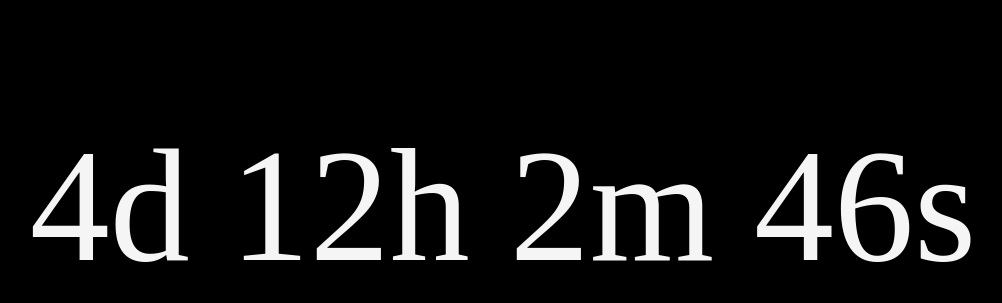
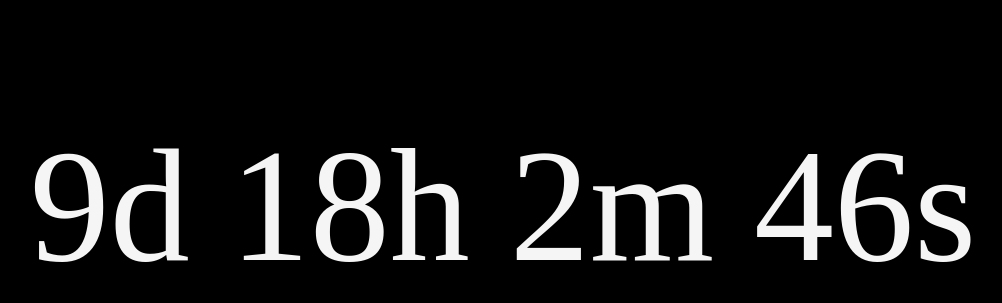
Before and after one commit to shrikarkaveti/indiction, a plain HTML site: page index.html in a window 1280 px wide. Shown: the part 104-407 px from the top of the page, without its empty margins (137-1139 px from the left). Drawn offline with Linux system fonts and the light colour scheme.

Commit message:
Update index.html

```diff
--- a/index.html
+++ b/index.html
@@ -25,7 +25,7 @@
 
     <script>
       // Set CountDownDate
-      var countDownDate = new Date('Aug 26, 2023 10:00:00').getTime();
+      var countDownDate = new Date('Aug 31, 2023 16:00:00').getTime();
 
       // Setting count down every 1 second
       var x = setInterval(function() {
```
